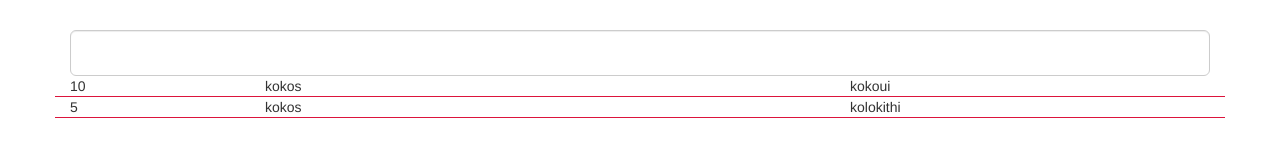
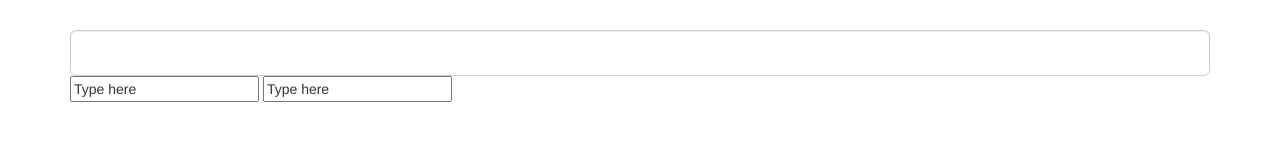
Before and after one commit to sotiristherobot/OTRSTicketSearch, a website: page app/index.html in a window 1280 px wide. Drawn offline with nearby package versions, Linux system fonts and the light colour scheme; files that its build step writes are made by us from their sources.

Commit message:
Added temporary input boxes

```diff
--- a/app/index.html
+++ b/app/index.html
@@ -44,6 +44,13 @@
 
 
       </div> <!-- End of row !-->
+
+      <!-- Temporary !-->
+      <div id = "tmp-div">
+        <input id = "title" type="text" value="Type here">
+        <input id = "content" type="text" value="Type here">
+      </div>
+
     </div> <!-- Main Container !-->
 
 
--- a/app/scripts/main.js
+++ b/app/scripts/main.js
@@ -62,5 +62,3 @@
   $('#searchbox').on('keyup change', function () {
     searchHTML(this);
   })
-
-})();
```
